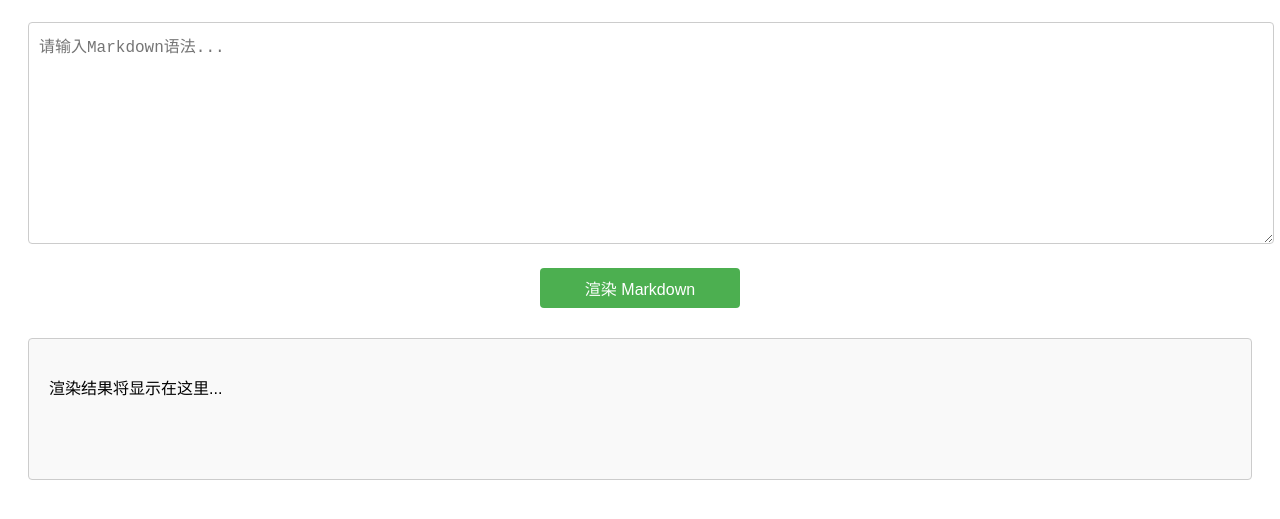
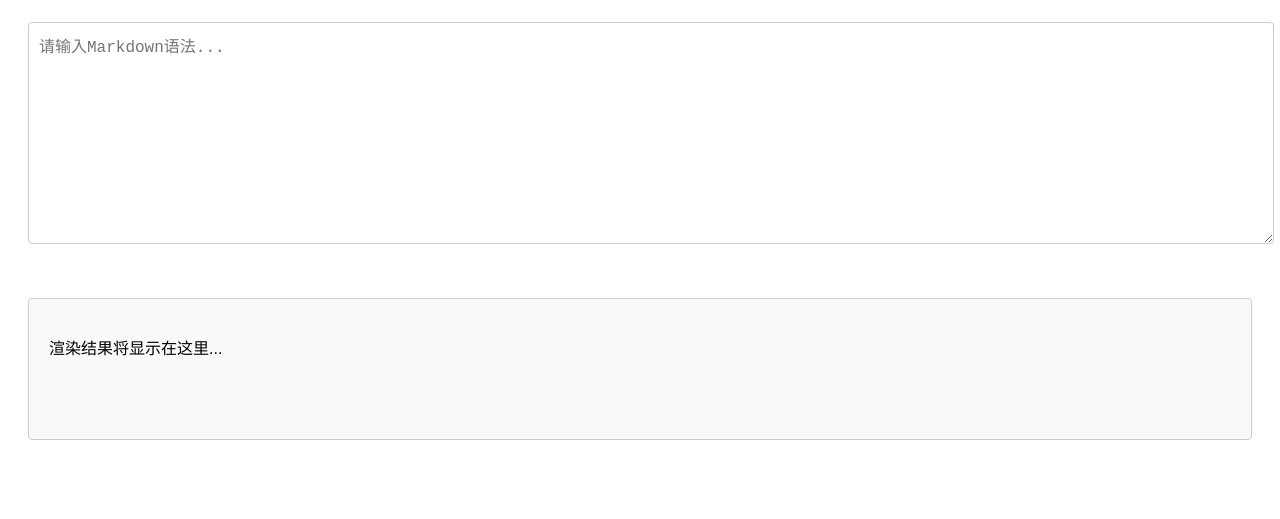
Before and after one commit to H0rizonX/markdown2html-parser, a website: page support/index.html in a window 1280 px wide. Shown: the part 115-634 px from the top of the page. Drawn offline with Linux system fonts and the light colour scheme.

Commit message:
"优化导出方式 修改了部分bug"

```diff
--- a/index.ts
+++ b/index.ts
@@ -3,8 +3,6 @@ import { markdownToHtml as convertMarkdownToHtml } from "./src/md2html.js";
 import { lexer as lexMarkdown } from "./src/lexer.js";
 import { parser as parseMarkdown } from "./src/parser.js";
 
-// 通过lexMarkdown可以生成tokens数组
-// 通过parseMarkdown生成ast抽象语法树
 // **ESM 导出**
 export { convertMarkdownToHtml, lexMarkdown, parseMarkdown };
 export default convertMarkdownToHtml;
--- a/support/index.html
+++ b/support/index.html
@@ -28,23 +28,6 @@
             border-radius: 4px;
         }
 
-        button {
-            display: block;
-            width: 200px;
-            height: 40px;
-            margin: 0 auto;
-            background-color: #4CAF50;
-            color: white;
-            font-size: 16px;
-            border: none;
-            border-radius: 4px;
-            cursor: pointer;
-        }
-
-        button:hover {
-            background-color: #45a049;
-        }
-
         #output {
             margin-top: 30px;
             padding: 20px;
@@ -63,9 +46,6 @@
         <!-- 输入框 -->
         <textarea id="markdown-input" placeholder="请输入Markdown语法..."></textarea>
 
-        <!-- 确认按钮 -->
-        <button id="submit-btn">渲染 Markdown</button>
-
         <!-- 展示渲染结果 -->
         <div id="output">
             <p>渲染结果将显示在这里...</p>
@@ -76,19 +56,21 @@
         import { markdownToHtml } from '../dist/src/md2html.js'
 
         const textarea = document.getElementById('markdown-input');
-        const button = document.getElementById('submit-btn');
         const output = document.getElementById('output');
 
-        button.addEventListener('click', () => {
+        // 实时渲染函数
+        const renderMarkdown = () => {
             const inputText = textarea.value.trim(); // 获取输入的 Markdown 内容
             if (inputText) {
                 const renderedHtml = markdownToHtml(inputText); // 调用转换函数
-
                 output.innerHTML = renderedHtml; // 显示渲染结果
             } else {
                 output.innerHTML = '<p style="color: red;">请输入有效的 Markdown 内容！</p>';
             }
-        });
+        };
+
+        // 监听 input 事件，实时渲染
+        textarea.addEventListener('input', renderMarkdown);
     </script>
 </body>
 
```
Also changed, not shown: package.json (+7 -1 lines), tsconfig.json (+5 -4 lines), dist/index.d.ts (added), dist/index.js, dist/src/common/html_regexp.d.ts (added), dist/src/lexer.d.ts (added), dist/src/md2html.d.ts (added), dist/src/parser.d.ts (added), dist/src/render.d.ts (added).
